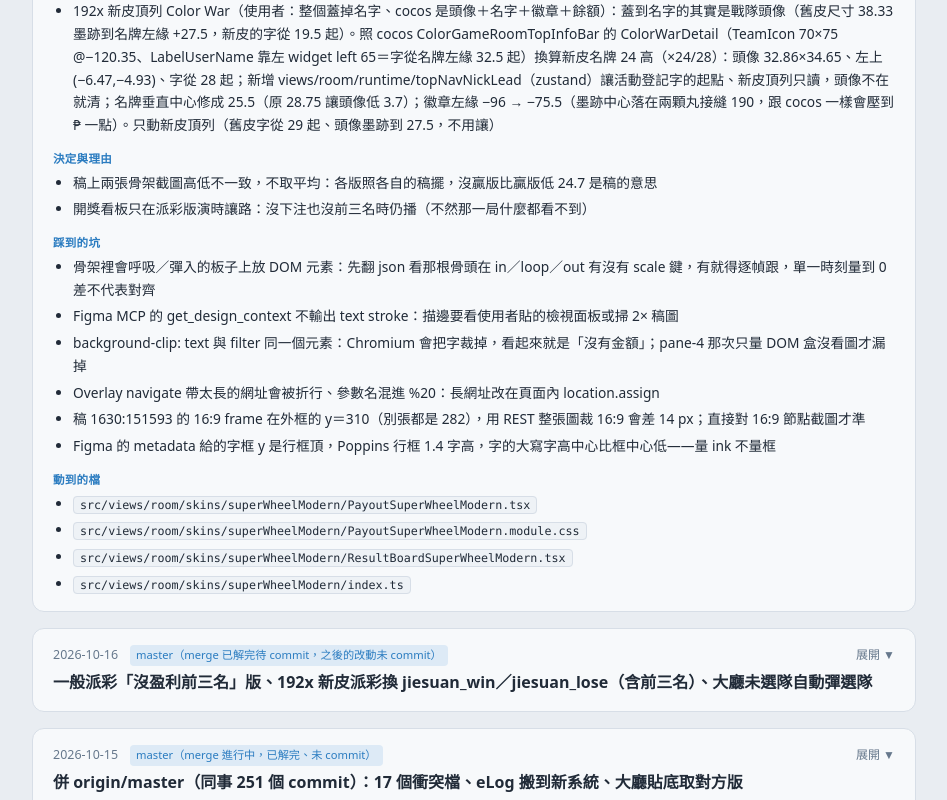
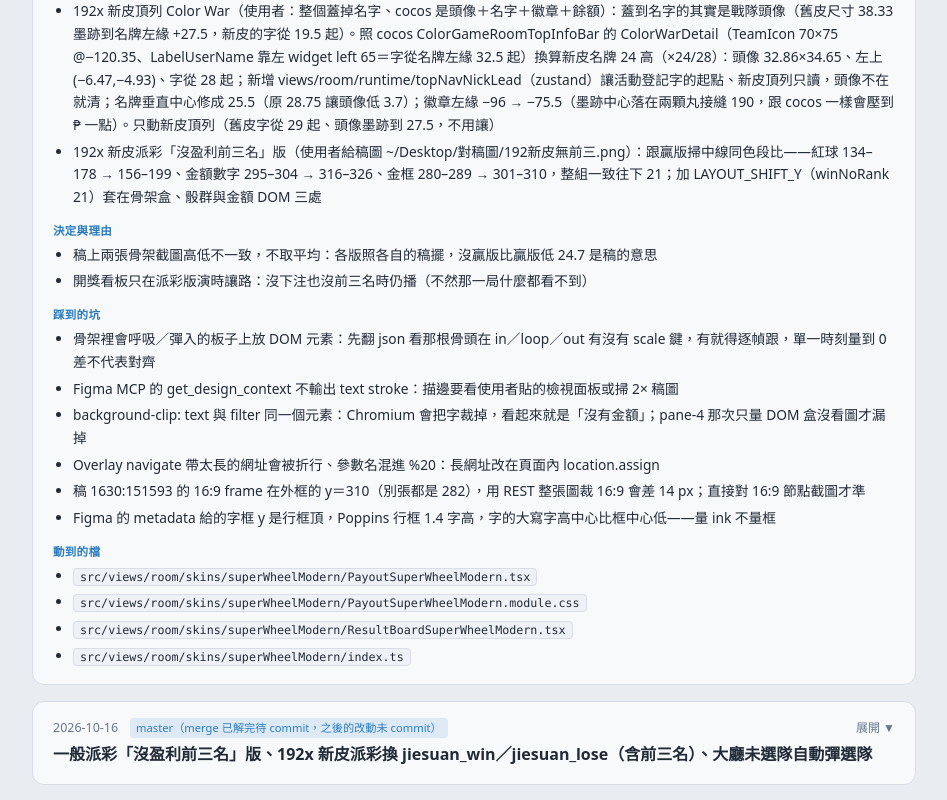
Before and after one commit to f840214/benji-wiki, a React (Vite) app: page /#/colorgame-log in a window 1280 px wide. Shown: the part 1189-1989 px from the top of the page, without its empty margins (248-1195 px from the left). Built offline with nearby package versions, Linux system fonts and the light colour scheme.

Commit message:
log: 新皮派彩沒前三名版往下 21

```diff
--- a/src/pages/ColorGameLogPage.jsx
+++ b/src/pages/ColorGameLogPage.jsx
@@ -33,6 +33,7 @@ const ENTRIES = [
       'Color War NEWS 卡（使用者：可以根據圖片大小嗎、寬不變）：卡原本固定稿的 677.6:243.9 比例、圖 object-fill 硬壓，改成卡只定寬 338.8、內縮 4.5，圖滿寬 h-auto，高跟著圖長（量到 760×600 與 760×300 兩種圖的顯示比例都等於原圖）',
       'Triple Bonus 的 NEWS／REWARD 卡（ImageCards，兩頁共用）同樣改成寬不變、高跟圖；規則彈窗標題「Leaderboard Rules」加 uppercase（字來自語言表，不改字串）。驗證：大廳 Triple Bonus 入口跟 Color War 互斥、Color War 旗標沒有網址鍵，5173 上開不出來，改在 5175 的 dev 產物把 project.json 副本的 Color War 關、LuckyTriple 開，用 ?tripleBonusFake=1 看',
       '192x 新皮頂列 Color War（使用者：整個蓋掉名字、cocos 是頭像＋名字＋徽章＋餘額）：蓋到名字的其實是戰隊頭像（舊皮尺寸 38.33 墨跡到名牌左緣 +27.5，新皮的字從 19.5 起）。照 cocos ColorGameRoomTopInfoBar 的 ColorWarDetail（TeamIcon 70×75 @−120.35、LabelUserName 靠左 widget left 65＝字從名牌左緣 32.5 起）換算新皮名牌 24 高（×24/28）：頭像 32.86×34.65、左上 (−6.47,−4.93)、字從 28 起；新增 views/room/runtime/topNavNickLead（zustand）讓活動登記字的起點、新皮頂列只讀，頭像不在就清；名牌垂直中心修成 25.5（原 28.75 讓頭像低 3.7）；徽章左緣 −96 → −75.5（墨跡中心落在兩顆丸接縫 190，跟 cocos 一樣會壓到 ₱ 一點）。只動新皮頂列（舊皮字從 29 起、頭像墨跡到 27.5，不用讓）',
+      '192x 新皮派彩「沒盈利前三名」版（使用者給稿圖 ~/Desktop/對稿圖/192新皮無前三.png）：跟贏版掃中線同色段比——紅球 134–178 → 156–199、金額數字 295–304 → 316–326、金框 280–289 → 301–310，整組一致往下 21；加 LAYOUT_SHIFT_Y（winNoRank 21）套在骨架盒、骰群與金額 DOM 三處',
     ],
     decisions: ['稿上兩張骨架截圖高低不一致，不取平均：各版照各自的稿擺，沒贏版比贏版低 24.7 是稿的意思', '開獎看板只在派彩版演時讓路：沒下注也沒前三名時仍播（不然那一局什麼都看不到）'],
     pitfalls: ['骨架裡會呼吸／彈入的板子上放 DOM 元素：先翻 json 看那根骨頭在 in／loop／out 有沒有 scale 鍵，有就得逐幀跟，單一時刻量到 0 差不代表對齊', 'Figma MCP 的 get_design_context 不輸出 text stroke：描邊要看使用者貼的檢視面板或掃 2× 稿圖', 'background-clip: text 與 filter 同一個元素：Chromium 會把字裁掉，看起來就是「沒有金額」；pane-4 那次只量 DOM 盒沒看圖才漏掉', 'Overlay navigate 帶太長的網址會被折行、參數名混進 %20：長網址改在頁面內 location.assign', '稿 1630:151593 的 16:9 frame 在外框的 y＝310（別張都是 282），用 REST 整張圖裁 16:9 會差 14 px；直接對 16:9 節點截圖才準', 'Figma 的 metadata 給的字框 y 是行框頂，Poppins 行框 1.4 字高，字的大寫字高中心比框中心低——量 ink 不量框'],
```
